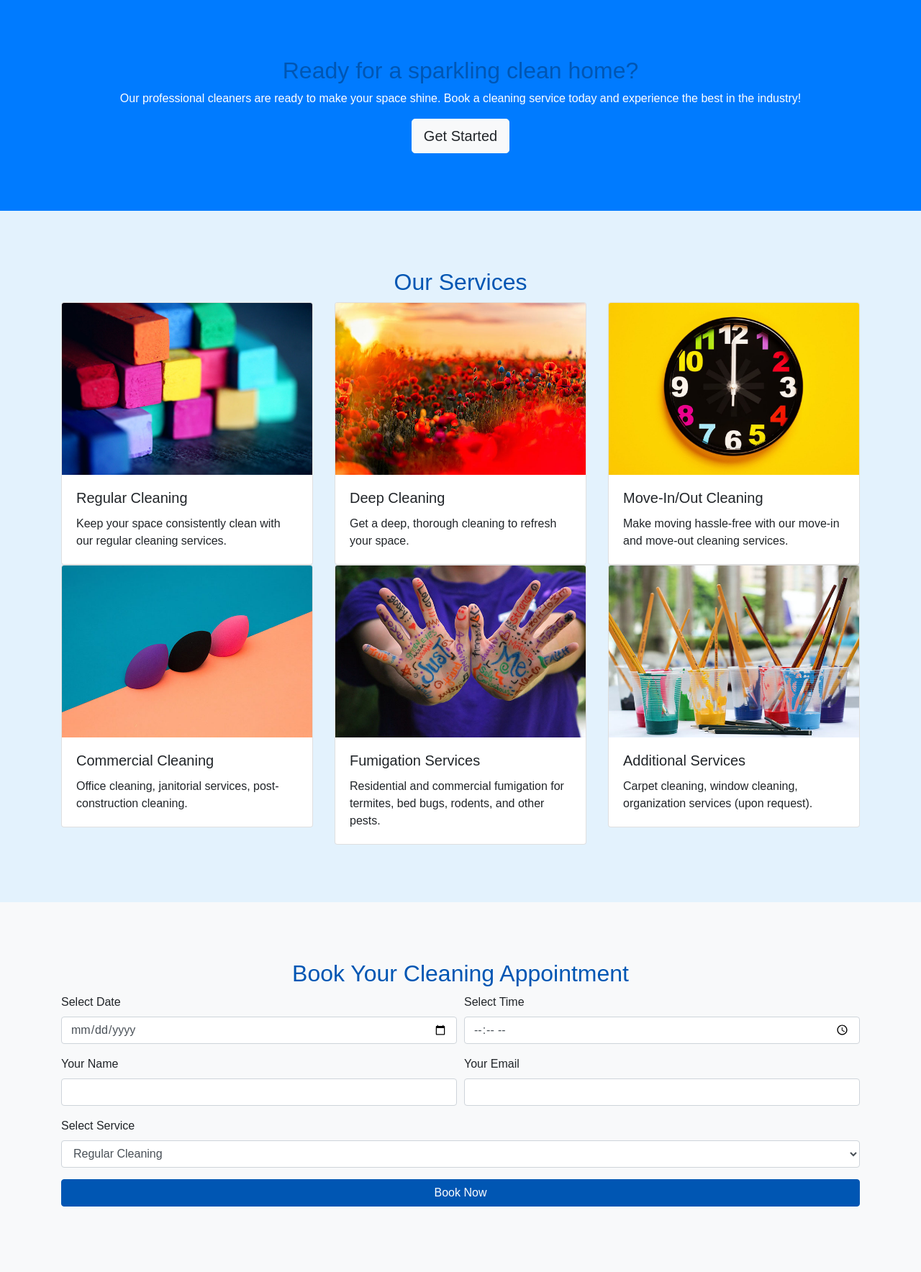
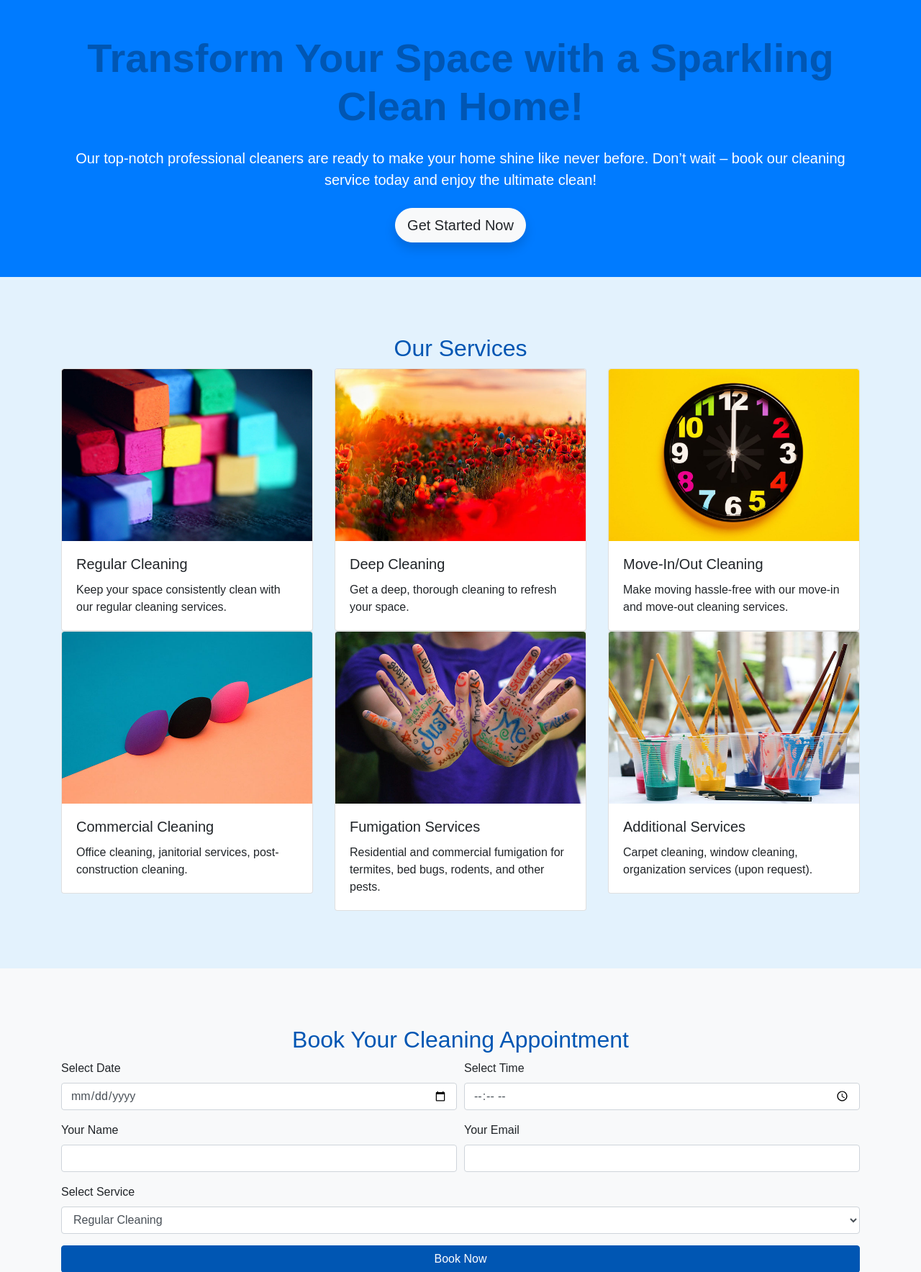
Before and after one commit to enyasystem/BJKLINS, a PHP site: page / in a window 1280 px wide. Shown: the part 801-2569 px from the top of the page at 72% size. Run offline with PHP 8.4, Linux system fonts and the light colour scheme; some libraries are stand-ins or nearby versions.

Commit message:
Issues fixed

```diff
--- a/assets/css/styles.css
+++ b/assets/css/styles.css
@@ -168,3 +231,46 @@ footer a:hover {
   color: #0056b3; /* Darker blue for hover effect */
   text-decoration: underline; /* Optional: underline on hover */
 }
+
+
+<style>
+/* Ensure the carousel container and cards are responsive */
+#carouselTeam {
+  max-width: 100%; /* Full width of the container */
+  margin: 0 auto; /* Center the carousel within the container */
+}
+
+.carousel-inner {
+  /* display: flex; */
+  /* justify-content: center; Center carousel items */
+}
+
+.carousel-item {
+  /* display: flex; */
+  /* justify-content: center; Center the card horizontally */
+}
+
+.card {
+  max-width: 400px; /* Adjust the max-width as needed */
+  margin: 0 auto; /* Center the card */
+  overflow: hidden; /* Ensure content doesn't overflow */
+}
+
+.card-img-top {
+  width: 100%; /* Make the image responsive */
+  height: auto; /* Maintain aspect ratio */
+}
+
+/* Additional media queries for fine-tuning */
+@media (min-width: 768px) {
+  .card {
+    max-width: 300px; /* Adjust the max-width for medium screens */
+  }
+}
+
+@media (min-width: 992px) {
+  .card {
+    max-width: 400px; /* Adjust the max-width for large screens */
+  }
+}
+</style>
--- a/includes/footer.php
+++ b/includes/footer.php
@@ -19,3 +19,10 @@
         </div>
         <p class="mt-3 fadeInUp text-center">&copy; 2024 BJI KLINS</p>
     </footer>
+
+    <!-- Bootstrap JS and dependencies -->
+  <script src="https://code.jquery.com/jquery-3.5.1.slim.min.js"></script>
+  <script src="https://cdn.jsdelivr.net/npm/@popperjs/core@2.5.4/dist/umd/popper.min.js"></script>
+  <script src="https://stackpath.bootstrapcdn.com/bootstrap/4.5.2/js/bootstrap.min.js"></script>
+  <!-- Custom JavaScript -->
+  <script>
--- a/includes/header.php
+++ b/includes/header.php
@@ -35,9 +35,9 @@
                 <li class="nav-item">
                     <a class="nav-link" href="#booking">Book Now</a>
                 </li>
-                <li class="nav-item">
+                <!-- <li class="nav-item">
                     <a class="nav-link" href="#reviews">Reviews</a>
-                </li>
+                </li> -->
                 <li class="nav-item">
                     <a class="nav-link" href="#team">Meet Our Team</a>
                 </li>
@@ -45,7 +45,7 @@
                     <a class="nav-link" href="#contact">Contact</a>
                 </li>
                 <li class="nav-item">
-                    <a class="nav-link" href="About.html">About Us</a>
+                    <a class="nav-link" href="about.php">About Us</a>
                 </li>
             </ul>
         </div>
--- a/index.php
+++ b/index.php
@@ -5,23 +5,24 @@
   <!-- Hero section -->
   <section id="hero" class="hero-image">
     <div class="container animated fadeInUp">
-      <h1>Welcome to the BJI KLINS</h1>
-      <p>We make your space sparkle!</p>
+        <h1>Welcome to BJI KLINS</h1>
+        <p>We make your space sparkle with exceptional cleaning services!</p>
         <a href="#booking" class="btn btn-primary btn-lg">Book Now</a>
     </div>
 </section>
 
 
 
+
  <!-- Call to Action section -->
-  <section id="cta" class="bg-primary text-white text-center">
+<section id="cta" class="bg-primary text-white text-center py-5">
   <div class="container">
-      <h2>Ready for a sparkling clean home?</h2>
-      <p>Our professional cleaners are ready to make your space shine. Book a cleaning service today and experience the
-        best in the industry!</p>
-      <a href="#booking" class="btn btn-light btn-lg">Get Started</a>
+    <h2 class="display-4 font-weight-bold mb-4">Transform Your Space with a Sparkling Clean Home!</h2>
+    <p class="lead mb-4">Our top-notch professional cleaners are ready to make your home shine like never before. Don’t wait – book our cleaning service today and enjoy the ultimate clean!</p>
+    <a href="#booking" class="btn btn-light btn-lg rounded-pill shadow">Get Started Now</a>
   </div>
 </section>
+
 
   <!-- Services section -->
   <section id="services">
@@ -30,7 +31,7 @@
         <div class="row">
             <div class="col-md-4">
                 <div class="card animated fadeInUp">
-                    <img src="blog27.jpg" class="card-img-top" alt="Regular Cleaning">
+                    <img src="./assets/images/blog27.jpg" class="card-img-top" alt="Regular Cleaning">
                     <div class="card-body">
                         <h5 class="card-title">Regular Cleaning</h5>
                         <p class="card-text">Keep your space consistently clean with our regular cleaning services.</p>
@@ -39,7 +40,7 @@
             </div>
             <div class="col-md-4">
                 <div class="card animated fadeInUp">
-                    <img src="blog73.jpg" class="card-img-top" alt="Deep Cleaning">
+                    <img src="./assets/images/blog73.jpg" class="card-img-top" alt="Deep Cleaning">
                     <div class="card-body">
                         <h5 class="card-title">Deep Cleaning</h5>
                         <p class="card-text">Get a deep, thorough cleaning to refresh your space.</p>
@@ -48,7 +49,7 @@
             </div>
             <div class="col-md-4">
                 <div class="card animated fadeInUp">
-                    <img src="blog100.jpg" class="card-img-top" alt="Move-In/Out Cleaning">
+                    <img src="./assets/images/blog100.jpg" class="card-img-top" alt="Move-In/Out Cleaning">
                     <div class="card-body">
                         <h5 class="card-title">Move-In/Out Cleaning</h5>
                         <p class="card-text">Make moving hassle-free with our move-in and move-out cleaning services.</p>
@@ -57,7 +58,7 @@
             </div>
             <div class="col-md-4">
                 <div class="card animated fadeInUp">
-                    <img src="blog66.jpg" class="card-img-top" alt="Commercial Cleaning">
+                    <img src="./assets/images/blog66.jpg" class="card-img-top" alt="Commercial Cleaning">
                     <div class="card-body">
                         <h5 class="card-title">Commercial Cleaning</h5>
                         <p class="card-text">Office cleaning, janitorial services, post-construction cleaning.</p>
@@ -66,7 +67,7 @@
             </div>
             <div class="col-md-4">
                 <div class="card animated fadeInUp">
-                    <img src="blog95.jpg" class="card-img-top" alt="Fumigation Services">
+                    <img src="./assets/images/blog95.jpg" class="card-img-top" alt="Fumigation Services">
                     <div class="card-body">
                         <h5 class="card-title">Fumigation Services</h5>
                         <p class="card-text">Residential and commercial fumigation for termites, bed bugs, rodents, and other pests.</p>
@@ -75,7 +76,7 @@
             </div>
             <div class="col-md-4">
                 <div class="card animated fadeInUp">
-                    <img src="blog71.jpg" class="card-img-top" alt="Additional Services">
+                    <img src="./assets/images/blog71.jpg" class="card-img-top" alt="Additional Services">
                     <div class="card-body">
                         <h5 class="card-title">Additional Services</h5>
                         <p class="card-text">Carpet cleaning, window cleaning, organization services (upon request).</p>
@@ -142,14 +143,14 @@ include 'book.php';
   </section>
 -->
   <!-- Meet Our Team section -->
-  <section id="team" style="background-color: #f8f9fa;">
+  <section id="team" style="background-color: grey;">
     <div class="container">
       <h2 class="text-center">Meet Our Team</h2>
       <div id="carouselTeam" class="carousel slide" data-ride="carousel">
         <div class="carousel-inner">
           <div class="carousel-item active">
             <div class="card animated fadeInUp">
-              <img src="20240723_115043.png" class="card-img-top" alt="Team Member 1">
+              <img src="./assets/images/20240723_115043.png" class="card-img-top" alt="Team Member 1">
               <!-- <div class="card-body text-center">
                 <h5 class="card-title"><b>Idemudia Jeremy</b></h5>
                 <p class="card-text">CEO</p>
@@ -158,7 +159,7 @@ include 'book.php';
           </div>
           <div class="carousel-item">
             <div class="card animated fadeInUp">
-              <img src="20240723_102913.png" class="card-img-top" alt="Team Member 2">
+              <img src="./assets/images/20240723_102913.png" class="card-img-top" alt="Team Member 2">
               <!-- <div class="card-body text-center">
                 <h5 class="card-title"><b>Joy Omozoba</b></h5>
                 <p class="card-text">BJI KLINS Associate</p>
@@ -167,7 +168,7 @@ include 'book.php';
           </div>
           <div class="carousel-item">
             <div class="card animated fadeInUp">
-              <img src="20240723_124048.png" class="card-img-top" alt="Team Member 3">
+              <img src="./assets/images/20240723_124048.png" class="card-img-top" alt="Team Member 3">
               <!-- <div class="card-body text-center">
                 <h5 class="card-title">Carol Smith</h5>
                 <p class="card-text">Customer Relations</p>
@@ -176,7 +177,7 @@ include 'book.php';
           </div>
           <div class="carousel-item">
             <div class="card animated fadeInUp">
-              <img src="20240723_114708.png" class="card-img-top" alt="Team Member 4">
+              <img src="./assets/images/20240723_114708.png" class="card-img-top" alt="Team Member 4">
               <!-- <div class="card-body text-center">
                 <h5 class="card-title">David Brown</h5>
                 <p class="card-text">Lead Cleaner</p>
@@ -185,7 +186,7 @@ include 'book.php';
           </div>
           <div class="carousel-item">
             <div class="card animated fadeInUp">
-              <img src="20240723_103707.png" class="card-img-top" alt="Team Member 5">
+              <img src="./assets/images/20240723_103707.png" class="card-img-top" alt="Team Member 5">
               <!-- <div class="card-body text-center">
                 <h5 class="card-title">Eve White</h5>
                 <p class="card-text">Cleaner</p>
@@ -195,7 +196,7 @@ include 'book.php';
           </div>
           <div class="carousel-item">
             <div class="card animated fadeInUp">
-              <img src="85924255421s.png" class="card-img-top" alt="Team Member 5">
+              <img src="./assets/images/85924255421s.png" class="card-img-top" alt="Team Member 5">
               <!-- <div class="card-body text-center">
                 <h5 class="card-title">Eve White</h5>
                 <p class="card-text">Cleaner</p>
@@ -241,14 +242,17 @@ include 'book.php';
   </section>
 
 
-    <div class="back-to-top">
-      <a href="#hero" class="animated fadeInUp">
+    <!-- <div class="back-to-top">
+      <a href="#hero" class= animated fadeInUp">
         <i class="fas fa-arrow-up"></i>
       </a>
     </div>
+  </div> -->
+
+ <!-- Back to Top Button -->
+<div class="back-to-top">
+  <a href="#hero"><i class="fas fa-chevron-up"></i></a>
 </div>
-
-
 
 
 
@@ -256,10 +260,10 @@ include 'book.php';
 
 </body>
 
-  <!-- Bootstrap JS and dependencies -->
+  <!-- Bootstrap JS and dependencies
   <script src="https://code.jquery.com/jquery-3.5.1.slim.min.js"></script>
   <script src="https://cdn.jsdelivr.net/npm/@popperjs/core@2.5.4/dist/umd/popper.min.js"></script>
-  <script src="https://stackpath.bootstrapcdn.com/bootstrap/4.5.2/js/bootstrap.min.js"></script>
+  <script src="https://stackpath.bootstrapcdn.com/bootstrap/4.5.2/js/bootstrap.min.js"></script> -->
   <!-- Custom JavaScript -->
   <script>
     document.getElementById('bookingForm').addEventListener('submit', function (e) {
```
Also changed, not shown: other parts of assets/css/styles.css (+65 -2 lines), includes/about.php (added, +28 -0 lines), pages/about.html (deleted, +0 -317 lines), assets/images/img2(0)_1.jpg (added). Lines whose indentation alone changed are shown as unchanged.
